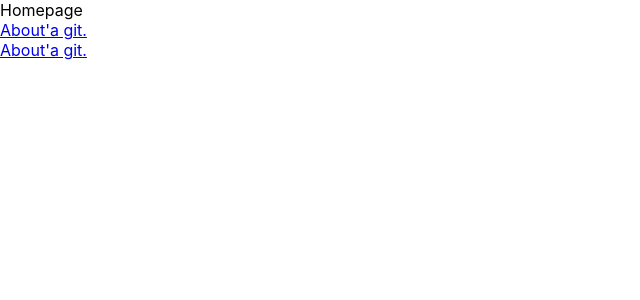
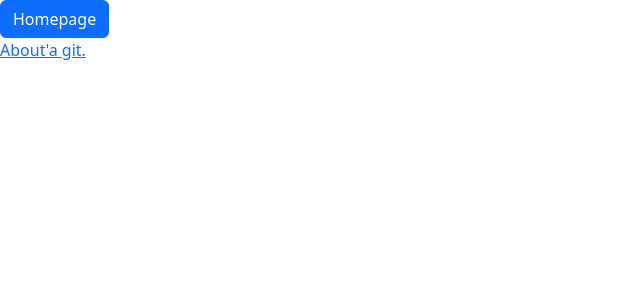
Before and after one commit to cakirozge/react-intro, a React (Create React App) app: page / in a window 1280 px wide. Shown: the top 300 px of the page, without its empty margins (0-640 px from the left). Built offline with nearby package versions, Linux system fonts and the light colour scheme.

Commit message:
bootsrap

```diff
--- a/package.json
+++ b/package.json
@@ -6,6 +6,7 @@
     "@testing-library/jest-dom": "^5.17.0",
     "@testing-library/react": "^13.4.0",
     "@testing-library/user-event": "^13.5.0",
+    "bootstrap": "^5.3.2",
     "react": "^18.2.0",
     "react-dom": "^18.2.0",
     "react-router-dom": "^6.21.1",
--- a/src/index.js
+++ b/src/index.js
@@ -1,6 +1,7 @@
 import React from 'react';
 import ReactDOM from 'react-dom/client';
 import './index.css';
+import 'bootstrap/dist/css/bootstrap.css';
 import App from './App';
 import reportWebVitals from './reportWebVitals';
 
--- a/src/pages/Homepage/Homepage.jsx
+++ b/src/pages/Homepage/Homepage.jsx
@@ -4,13 +4,10 @@
 export default function Homepage() {
   return (
     <div>
-        Homepage
+        <button className="btn btn-primary">Homepage</button>
         <br />
         {/* SPA'larda href kullanımı yanlıştır. */}
-        <a href="/about">About'a git.</a>
-        <br />
         <Link to={"/about"} >About'a git.</Link>
-
     </div>
   )
 }
```
Also changed, not shown: 1 other file (tests, documents, lock files or other folders).
